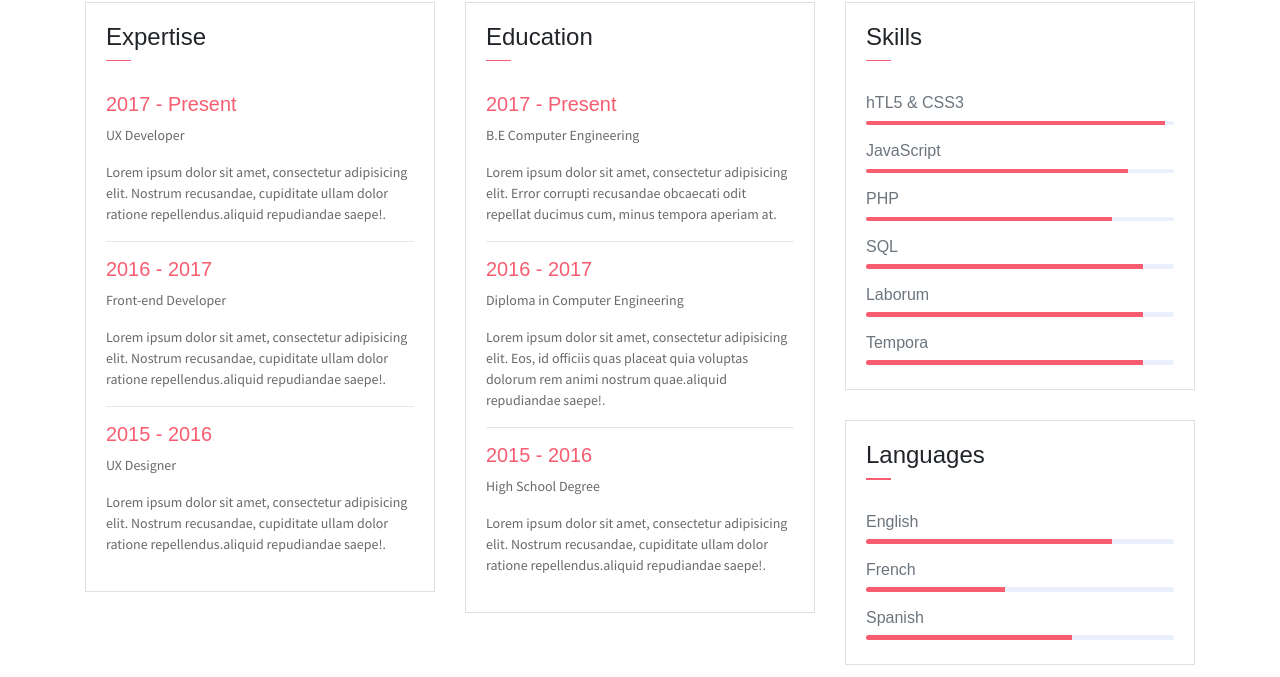
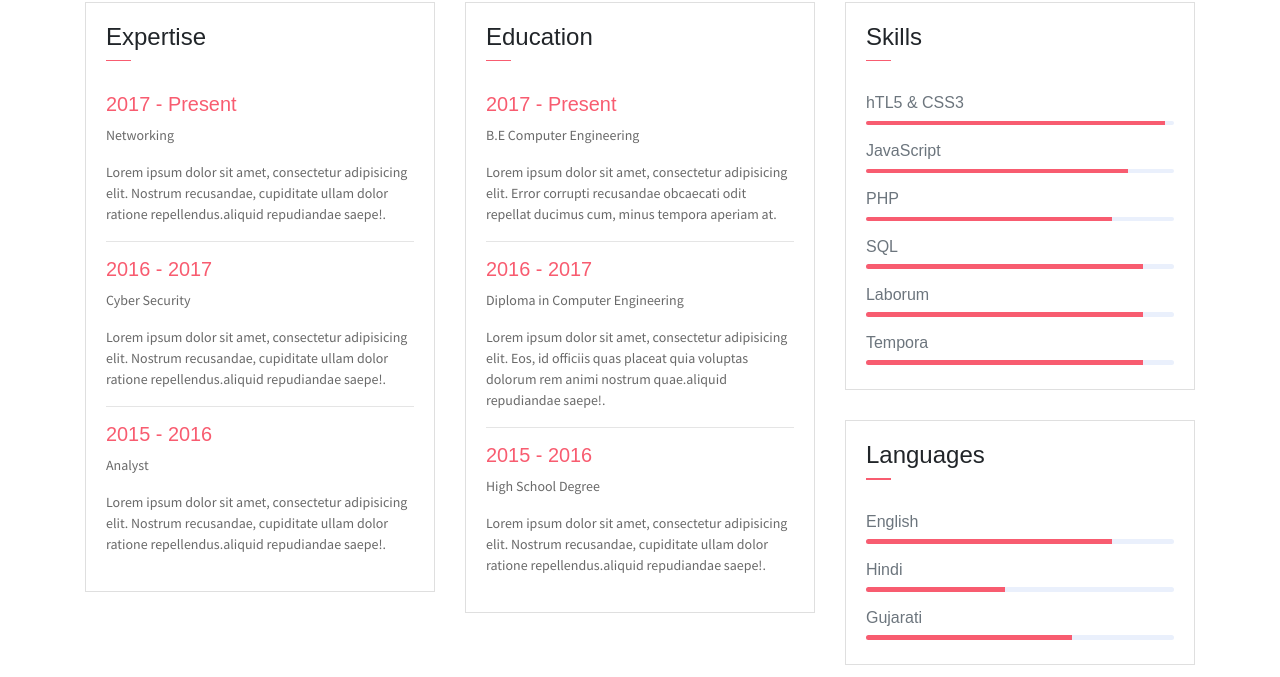
Before and after one commit to haritajasani/haritajasani, a plain HTML site: page index.html in a window 1280 px wide. Shown: the part 1337-2014 px from the top of the page. Drawn offline with Linux system fonts and the light colour scheme; some packages are replaced by stand-ins of ours.

Commit message:
Update index.html

```diff
--- a/index.html
+++ b/index.html
@@ -141,15 +141,15 @@
                         </div>
                         <div class="card-body">
                             <h6 class="title text-danger">2017 - Present</h6>
-                            <P>UX Developer</P>
+                            <P>Networking</P>
                             <P class="subtitle">Lorem ipsum dolor sit amet, consectetur adipisicing elit. Nostrum recusandae, cupiditate ullam dolor ratione repellendus.aliquid repudiandae saepe!.</P>
                             <hr>
                             <h6 class="title text-danger">2016 - 2017</h6>
-                            <P>Front-end Developer</P>
+                            <P>Cyber Security</P>
                             <P class="subtitle">Lorem ipsum dolor sit amet, consectetur adipisicing elit. Nostrum recusandae, cupiditate ullam dolor ratione repellendus.aliquid repudiandae saepe!.</P>
                             <hr>
                             <h6 class="title text-danger">2015 - 2016</h6>
-                            <P>UX Designer</P>
+                            <P>Analyst</P>
                             <P class="subtitle">Lorem ipsum dolor sit amet, consectetur adipisicing elit. Nostrum recusandae, cupiditate ullam dolor ratione repellendus.aliquid repudiandae saepe!.</P>
                         </div>
                     </div>
@@ -225,11 +225,11 @@
                             <div class="progress mb-3">
                                 <div class="progress-bar bg-danger" role="progressbar" style="width: 80%" aria-valuenow="25" aria-valuemin="0" aria-valuemax="100"></div>
                             </div>
-                            <h6>French</h6>
+                            <h6>Hindi</h6>
                             <div class="progress mb-3">
                                 <div class="progress-bar bg-danger" role="progressbar" style="width: 45%" aria-valuenow="25" aria-valuemin="0" aria-valuemax="100"></div>
                             </div>
-                            <h6>Spanish</h6>
+                            <h6>Gujarati</h6>
                             <div class="progress mb-3">
                                 <div class="progress-bar bg-danger" role="progressbar" style="width: 67%" aria-valuenow="50" aria-valuemin="0" aria-valuemax="100"></div>
                             </div>
```
